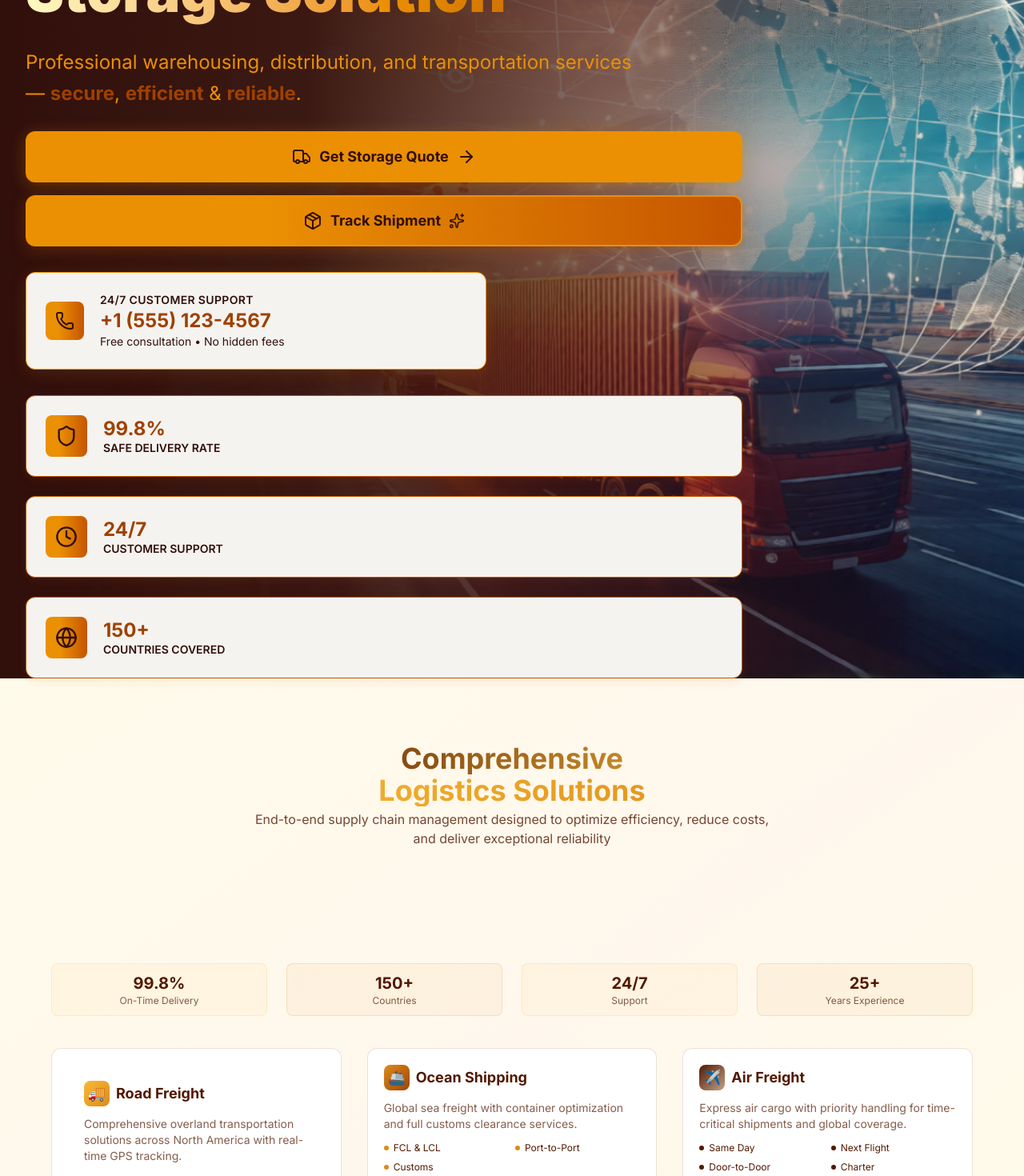
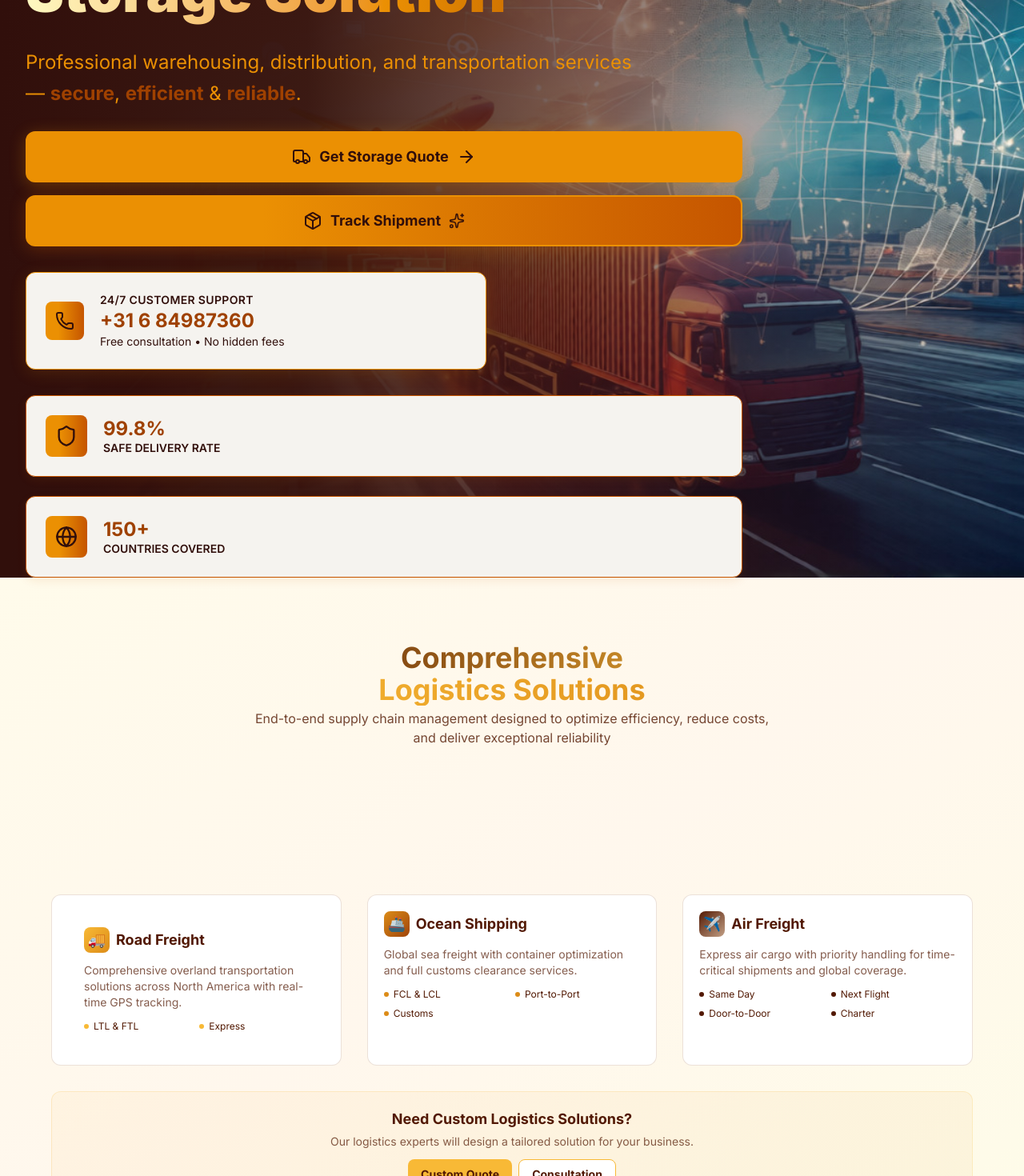
Before and after one commit to Prathamesh0008/KVA-Logistic, a Next.js app: page / in a window 1280 px wide. Shown: the part 304-1774 px from the top of the page at 80% size. Built offline with nearby package versions, Linux system fonts and the light colour scheme.

Commit message:
Upasana -05/03/2026

```diff
--- a/app/components/Hero.jsx
+++ b/app/components/Hero.jsx
@@ -28,7 +28,6 @@ const uiGradient = `linear-gradient(
 
 const statsData = [
   { value: "99.8%", label: "Safe Delivery Rate", icon: Shield },
-  { value: "24/7", label: "Customer Support", icon: Clock },
   { value: "150+", label: "Countries Covered", icon: Globe },
 ];
 
@@ -190,7 +189,7 @@ export default function Hero() {
                     className="text-base sm:text-lg md:text-xl lg:text-2xl font-bold truncate"
                     style={{ color: "#9F4100" }}
                   >
-                    +1 (555) 123-4567
+              +31 6 84987360
                   </div>
                   <div
                     className="text-[10px] sm:text-xs md:text-sm truncate"
--- a/app/components/Services.jsx
+++ b/app/components/Services.jsx
@@ -59,10 +59,7 @@ export default function ServicesPage() {
           <div className="max-w-6xl mx-auto">
          <div className="grid grid-cols-2 md:grid-cols-4 gap-4 md:gap-6 mb-10">
               {[
-                { value: "99.8%", label: "On-Time Delivery", color: colors.goldenYellow },
-                { value: "150+", label: "Countries", color: colors.orange },
-                { value: "24/7", label: "Support", color: colors.goldenYellow },
-                { value: "25+", label: "Years Experience", color: colors.orange }
+
               ].map((stat, index) => (
                 <div
                   key={index}
```
